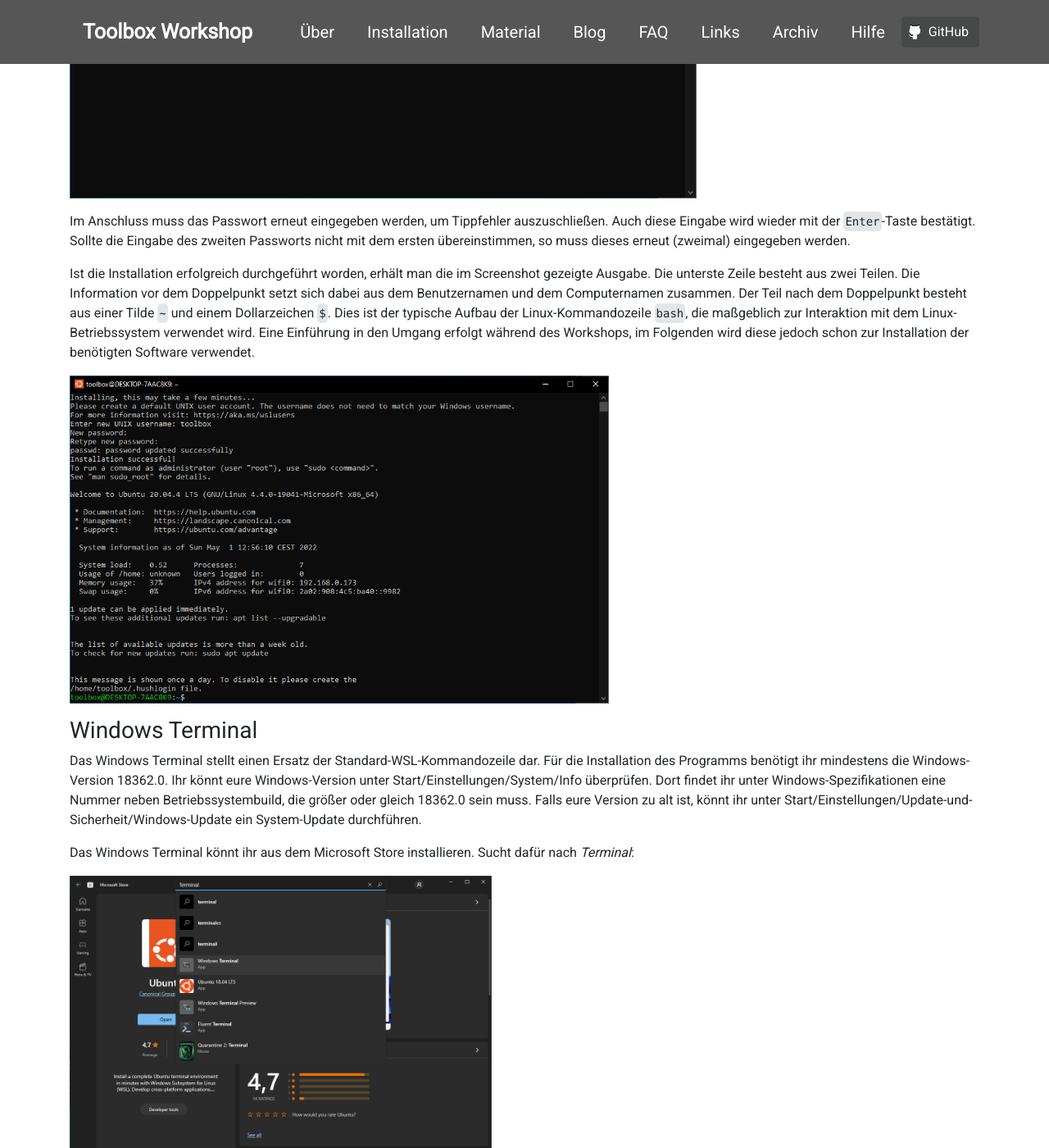
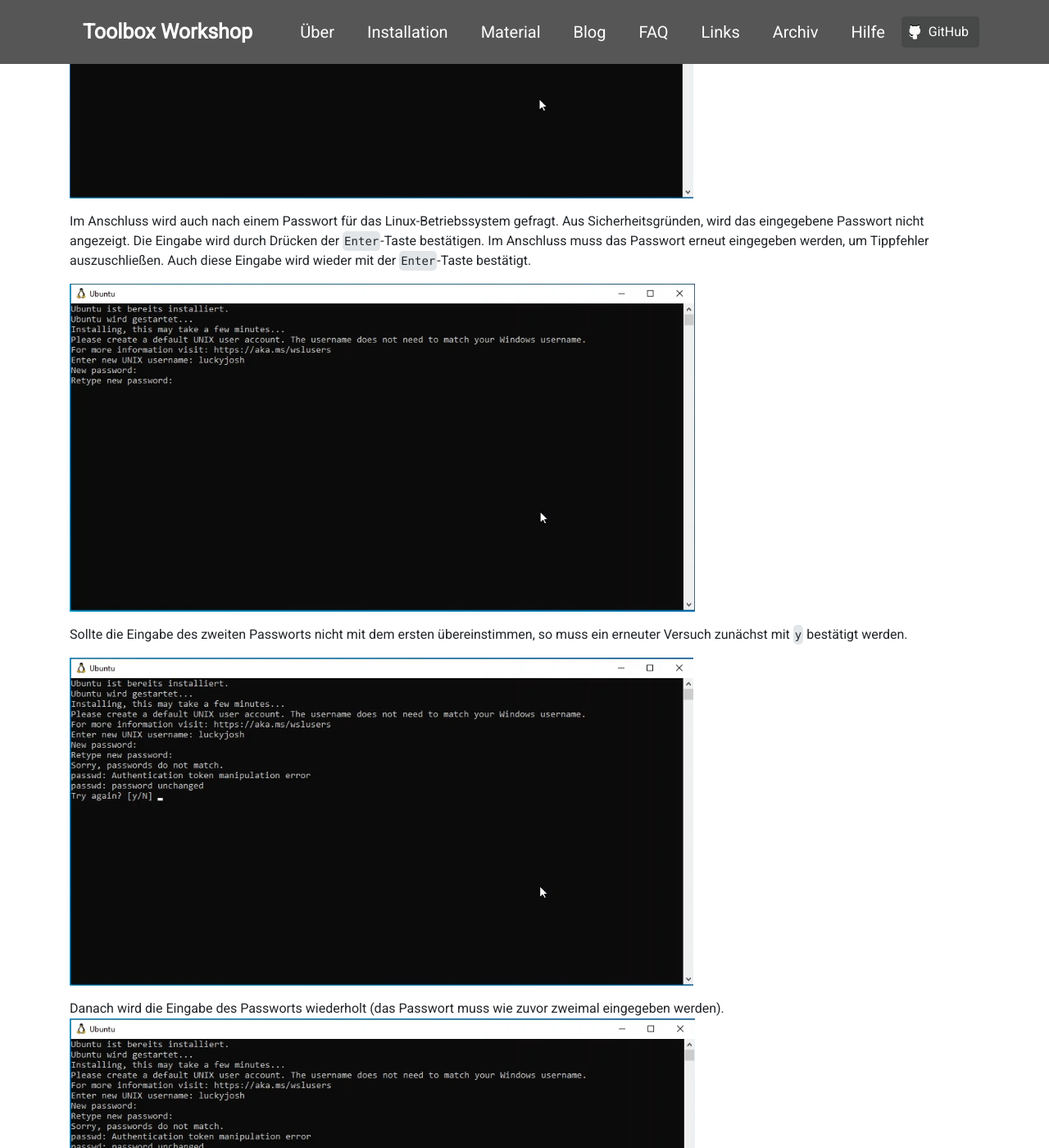
Before and after one commit to pep-dortmund/homepage-toolbox, a Jekyll site: the page built from install/windows.md, in a window 1280 px wide and 1400 px high, scrolled down 6758 px. Shown: the whole window at 82% size. Built offline with Jekyll 4.4.1, drawn with Linux system fonts in a browser that asks for light colours; nearby versions of some CDN libraries; some of the changed text lies outside the part shown.

Commit message:
update ubuntu account

```diff
--- a/install/windows.md
+++ b/install/windows.md
@@ -142,7 +142,12 @@
 
 Wie der letzten Zeile zu entnehmen ist, muss der PC nun einmal neu gestartet werden.
 
-#### Einrichten eines Benutzerkontos
+Nach dem Neustart öffnet sich automatische das folgende Fenster, in dem die
+Installation durch Einrichten des Benutzerkontos abgeschlossen werden kann.
+
+<img alt="" src="/img/wsl/win10-wsl-ubuntu-complete.png" class="screenshot" />
+
+#### <a id="Einrichten des Benutzerkontos">Einrichten eines Benutzerkontos
 
 Nach erfolgreicher Installation erscheint die Aufforderung einen Benutzernamen für
 das Linux-Betriebssystem einzugeben.
@@ -151,30 +156,35 @@
 mit dem Windows-Benutzernamen übereinstimmen.
 Die Eingabe des Benutzernamens wird mit Drücken der `Enter`-Taste bestätigt.
 
-<img alt="" src="/img/windows-ubuntu/wsl-install-2.png" class="screenshot" />
+<img alt="" src="/img/windows-ubuntu/wsl-ubuntu-username.png" class="screenshot" />
 
 Im Anschluss wird auch nach einem Passwort für das Linux-Betriebssystem gefragt.
 Aus Sicherheitsgründen, wird das eingegebene Passwort nicht angezeigt.
 Die Eingabe wird durch Drücken der `Enter`-Taste bestätigen.
-
-<img alt="" src="/img/windows-ubuntu/wsl-install-3.png" class="screenshot" />
-
 Im Anschluss muss das Passwort erneut eingegeben werden, um Tippfehler auszuschließen.
 Auch diese Eingabe wird wieder mit der `Enter`-Taste bestätigt.
+
+<img alt="" src="/img/windows-ubuntu/wsl-ubuntu-passwd.png" class="screenshot" />
+
+
 Sollte die Eingabe des zweiten Passworts nicht mit dem ersten übereinstimmen,
-so muss dieses erneut (zweimal) eingegeben werden.
+so muss ein erneuter Versuch zunächst mit `y` bestätigt werden.
+
+<img alt="" src="/img/windows-ubuntu/wsl-ubuntu-wrong-passwd-1.png" class="screenshot" />
+
+Danach wird die Eingabe des Passworts wiederholt (das Passwort muss wie zuvor zweimal eingegeben werden).
+<img alt="" src="/img/windows-ubuntu/wsl-ubuntu-wrong-passwd-2.png" class="screenshot" />
 
 Ist die Installation erfolgreich durchgeführt worden,
 erhält man die im Screenshot gezeigte Ausgabe.
-Die unterste Zeile besteht aus zwei Teilen.
-Die Information vor dem Doppelpunkt setzt sich dabei aus dem Benutzernamen und dem Computernamen zusammen.
+Die letzte Zeile (hier: `luckyjosh@DESKTOP-L02KDEF:~$`) besteht aus zwei Teilen.
+Die Information vor dem Doppelpunkt setzt sich dabei aus dem Benutzernamen (hier: `luckyjosh`) und dem Computernamen (hier: `DESKTOP-L02KDEF`) zusammen.
 Der Teil nach dem Doppelpunkt besteht aus einer Tilde `~` und einem Dollarzeichen `$`.
 Dies ist der typische Aufbau der Linux-Kommandozeile `bash`, die maßgeblich zur Interaktion
-mit dem Linux-Betriebssystem verwendet wird. Eine Einführung in den Umgang erfolgt während
-des Workshops, im Folgenden wird diese jedoch schon zur
-Installation der benötigten Software verwendet.
+mit dem Linux-Betriebssystem verwendet wird. Eine detaliertere Einführung in den Umgang erfolgt während
+des Workshops, im Folgenden wird diese jedoch schon zur Installation der benötigten Software verwendet.
 
-<img alt="" src="/img/windows-ubuntu/wsl-install-4.png" class="screenshot" />
+<img alt="" src="/img/windows-ubuntu/wsl-ubuntu-correct-passwd.png" class="screenshot" />
 
 ### Windows Terminal
 
```
Also changed, not shown: img/windows-ubuntu/wsl-ubuntu-correct-passwd.png (added), img/windows-ubuntu/wsl-ubuntu-passwd.png (added), img/windows-ubuntu/wsl-ubuntu-username.png (added), img/windows-ubuntu/wsl-ubuntu-wrong-passwd-1.png (added), img/windows-ubuntu/wsl-ubuntu-wrong-passwd-2.png (added), img/wsl/win10-wsl-ubuntu-complete.png (added).
